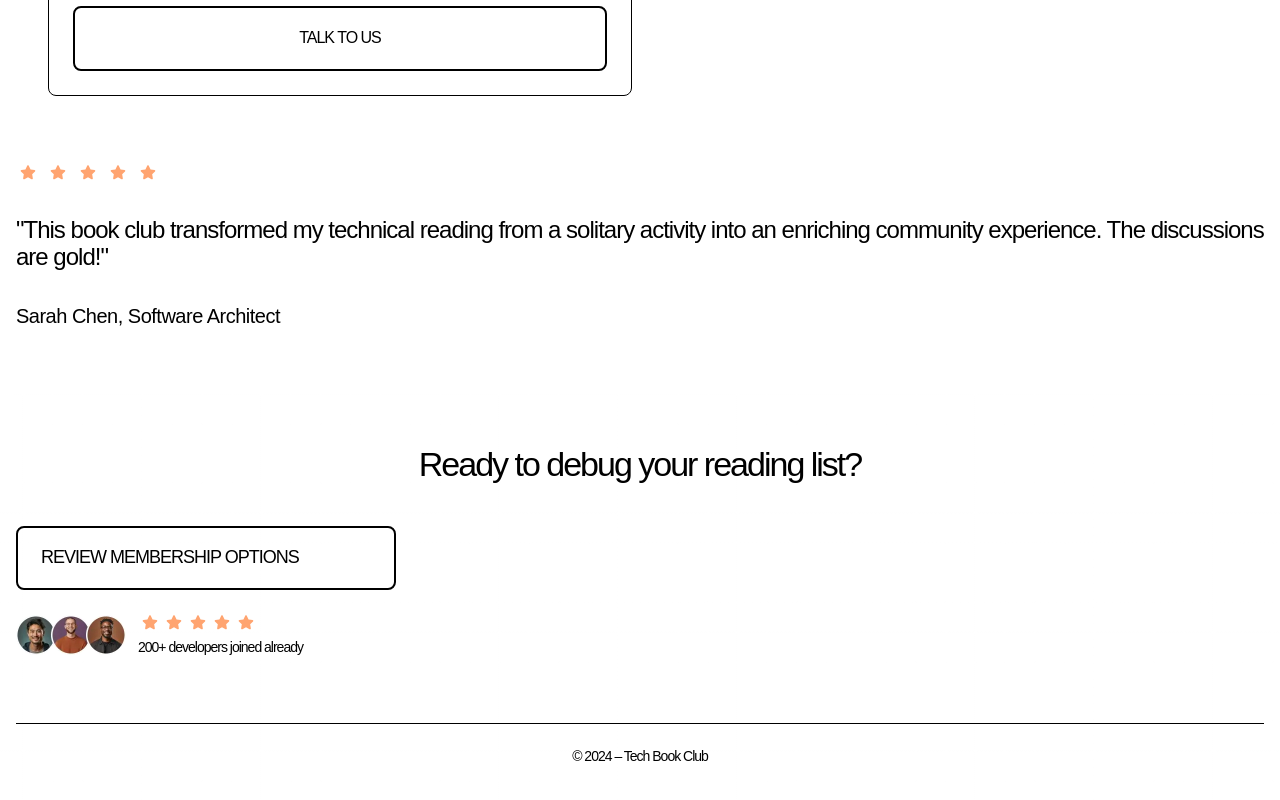
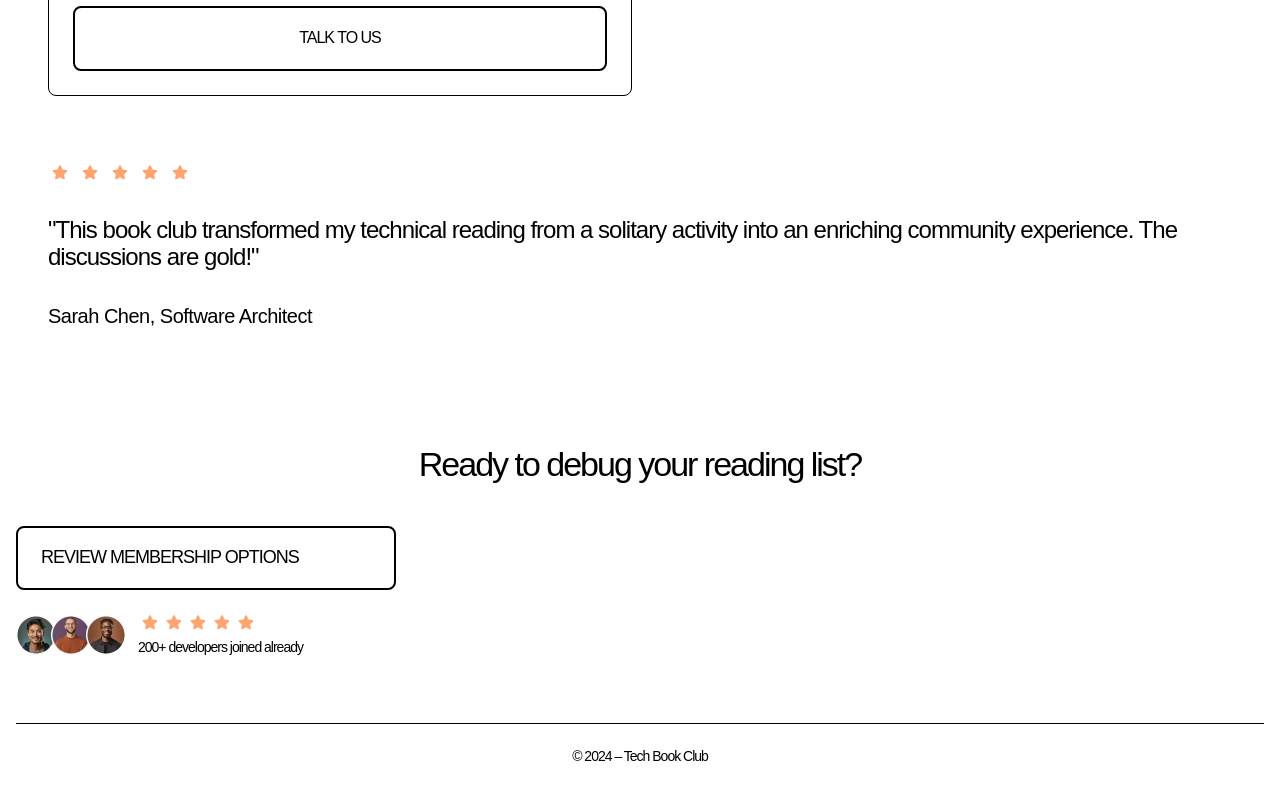
Before and after one commit to Kiru100/fm-tech-book-club-landing-page, a Next.js app: page / in a window 1280 px wide. Shown: the part 5784-6584 px from the top of the page. Built offline with nearby package versions, Linux system fonts and the light colour scheme; a web font is replaced by a local one.

Commit message:
Update index.tsx

```diff
--- a/app/components/TestimonialsSection/index.tsx
+++ b/app/components/TestimonialsSection/index.tsx
@@ -8,7 +8,7 @@ import Image from "next/image";
  */
 function TestimonialsSection() {
     return (
-        <div className="mt-16 px-4">
+        <div className="mt-16 px-4 md:mx-8">
             <div className="flex flex-row items-center gap-[6px]">
                 {(new Array(5)).fill(0).map((_, index) => (<Image src={icon_start} alt="Star" key={index} height={24} width={24} />))}
             </div>
```
